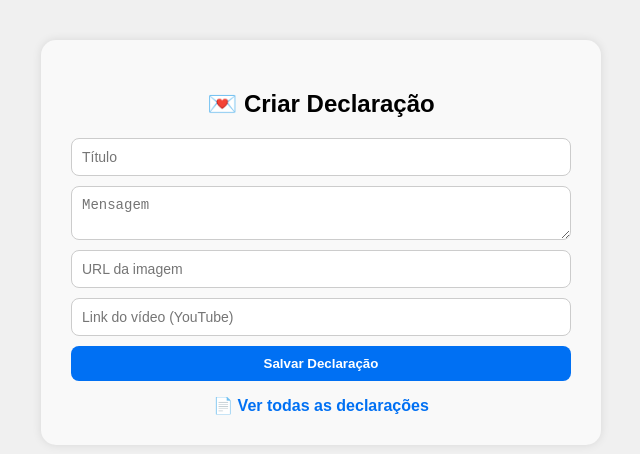
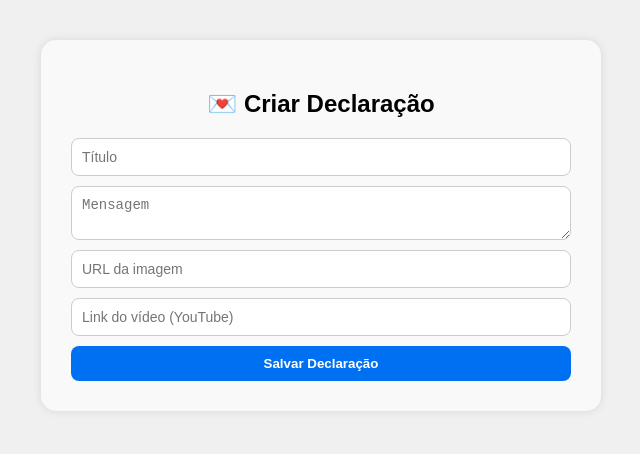
Before and after one commit to joaosantosz/saas-teste, a Next.js app: page / in a window 1280 px wide. Shown: the top 454 px of the page, without its empty margins (319-959 px from the left). Built offline with nearby package versions, Linux system fonts and the light colour scheme.

Commit message:
Update page.js

```diff
--- a/app/page.js
+++ b/app/page.js
@@ -1,7 +1,6 @@
 "use client";
 import { useState } from "react";
 import { supabase } from "../lib/supabase";
-import Link from "next/link";
 
 export default function Home() {
   const [titulo, setTitulo] = useState("");
@@ -10,22 +9,38 @@ export default function Home() {
   const [video, setVideo] = useState("");
   const [loading, setLoading] = useState(false);
 
+  // Função simples para gerar slug a partir do título
+  function gerarSlug(texto) {
+    return texto
+      .toLowerCase()
+      .trim()
+      .replace(/\s+/g, "-")       // espaços viram hífen
+      .replace(/[^\w-]+/g, "");   // remove caracteres inválidos
+  }
+
   const enviarFormulario = async (e) => {
     e.preventDefault();
     setLoading(true);
 
-    const { error } = await supabase
+    const slug = gerarSlug(titulo);
+
+    const { data, error } = await supabase
       .from("declaracoes")
-      .insert([{ titulo, mensagem, imagem_url: imagem, video_url: video }]);
+      .insert([{ titulo, mensagem, imagem_url: imagem, video_url: video, slug }])
+      .select(); // retorna a linha inserida
 
-    if (error) alert("❌ Erro ao salvar: " + error.message);
-    else alert("✅ Declaração salva com sucesso!");
+    if (error) {
+      alert("❌ Erro ao salvar: " + error.message);
+    } else {
+      alert(`✅ Declaração salva! Acesse seu link: https://seu-site.vercel.app/declaracao/${slug}`);
+      // Limpa o formulário
+      setTitulo("");
+      setMensagem("");
+      setImagem("");
+      setVideo("");
+    }
 
     setLoading(false);
-    setTitulo("");
-    setMensagem("");
-    setImagem("");
-    setVideo("");
   };
 
   return (
@@ -76,21 +91,6 @@ export default function Home() {
           {loading ? "Enviando..." : "Salvar Declaração"}
         </button>
       </form>
-
-      {/* Botão para ir para listagem */}
-      <Link
-        href="/listar"
-        style={{
-          display: "block",
-          textAlign: "center",
-          marginTop: "15px",
-          color: "#0070f3",
-          fontWeight: "bold",
-          textDecoration: "none",
-        }}
-      >
-        📄 Ver todas as declarações
-      </Link>
     </div>
   );
 }
```
